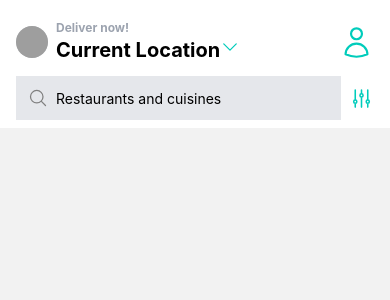
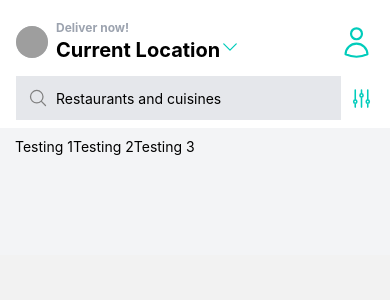
Before and after one commit to Gibbs3699/react-native-delivery, a React Native app: screen /Home in a window 390 px wide. Shown: the top 300 px of the page. Built offline with nearby package versions, Linux system fonts and the light colour scheme; grey boxes are pictures that could not be loaded.

Commit message:
add CategoryCard to Categories

```diff
--- /dev/null
+++ b/components/Categories.js
@@ -0,0 +1,23 @@
+import { View, Text, ScrollView } from 'react-native'
+import React from 'react'
+import CategoryCard from './CategoryCard'
+
+const Categories = () => {
+  return (
+    <ScrollView
+        contentContainerStyle={{
+            paddingHorizontal: 15,
+            paddingTop: 10,
+        }}
+        horizontal
+        showsHorizontalScrollIndicator={false}
+    >
+        {/* Catagories */}
+        <CategoryCard imgUrl = "https://links.papareact.com/wru" title="Testing 1"/>
+        <CategoryCard imgUrl = "https://links.papareact.com/wru" title="Testing 2"/>
+        <CategoryCard imgUrl = "https://links.papareact.com/wru" title="Testing 3"/>
+    </ScrollView>
+  )
+}
+
+export default Categories
--- /dev/null
+++ b/components/CategoryCard.js
@@ -0,0 +1,13 @@
+import { View, Text, TouchableOpacity } from 'react-native'
+import React from 'react'
+
+const CategoryCard = ({ imgUrl, title}) => {
+  return (
+    <TouchableOpacity>
+      {/* CategoryCard */}
+      <Text>{title}</Text>
+    </TouchableOpacity>
+  )
+}
+
+export default CategoryCard
--- a/screens/HomeScreen.js
+++ b/screens/HomeScreen.js
@@ -1,4 +1,4 @@
-import { View, Text, SafeAreaView, Image, TextInput} from 'react-native'
+import { View, Text, SafeAreaView, Image, TextInput, ScrollView} from 'react-native'
 import React, { useLayoutEffect } from 'react'
 import { useNavigation } from '@react-navigation/native';
 import {
@@ -7,6 +7,7 @@ import {
     MagnifyingGlassIcon,
     AdjustmentsVerticalIcon,
 } from "react-native-heroicons/outline";
+import Categories from '../components/Categories';
 
 const HomeScreen = () => {
     const navigation = useNavigation();
@@ -53,6 +54,20 @@ const HomeScreen = () => {
             </View>
             <AdjustmentsVerticalIcon size={25} color="#00CCBB"/>
         </View>
+
+        {/* Body */}
+        <ScrollView
+            className="bg-gray-100"
+            contentContainerStyle={{
+                paddingBottom: 100,
+            }
+        }
+        >
+            {/* Catagories */}
+            <Categories />
+            {/* Features Row */}
+        </ScrollView>
+
     </SafeAreaView>
   )
 }
```
